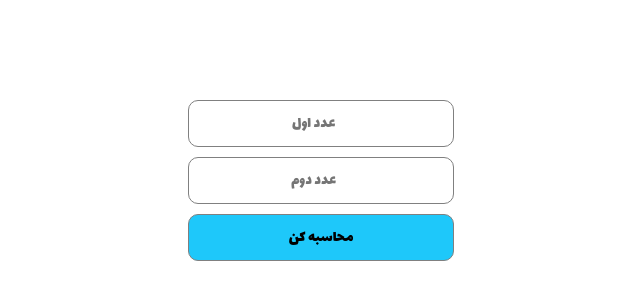
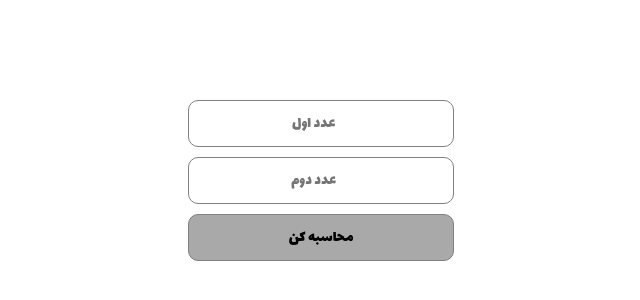
Before and after one commit to mahd1k/test-the-project, a plain HTML site: page mm.html in a window 1280 px wide. Shown: the part 220-520 px from the top of the page, without its empty margins (319-959 px from the left). Drawn offline with Linux system fonts and the light colour scheme; a web font is replaced by a local one.

Commit message:
baraye conflict

```diff
--- a/tamrin.css
+++ b/tamrin.css
@@ -27,7 +27,7 @@ input , button{
 
 }
 button{
-    background-color: rgb(30, 200,250);
+    background-color:darkgray;
 }
 #total{
     font-size:40px;
```
